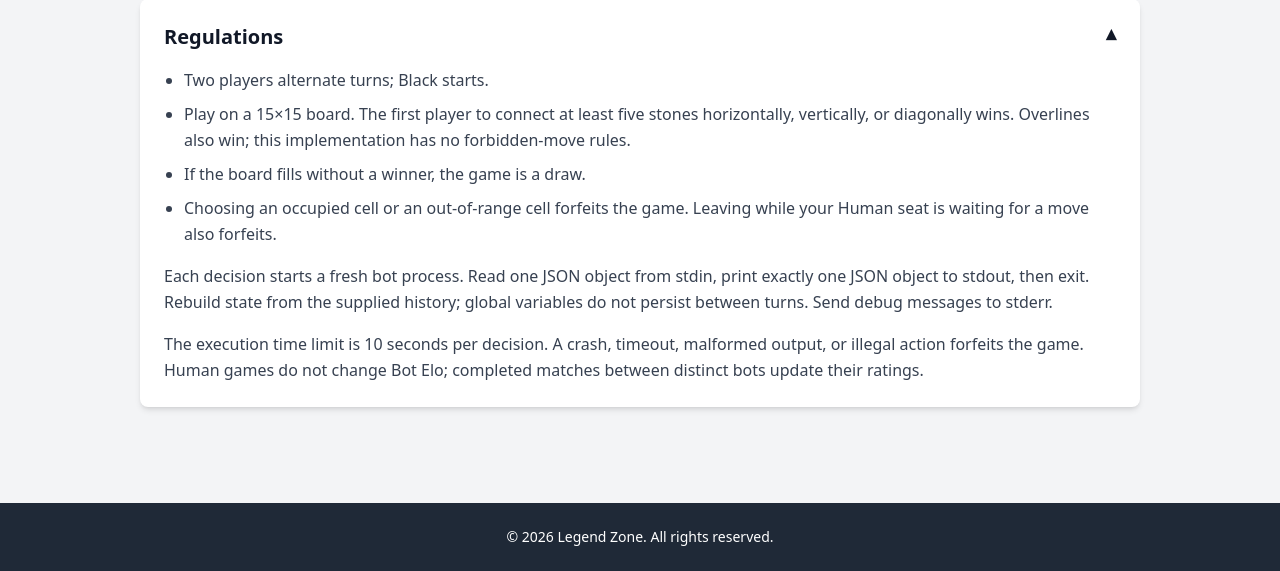
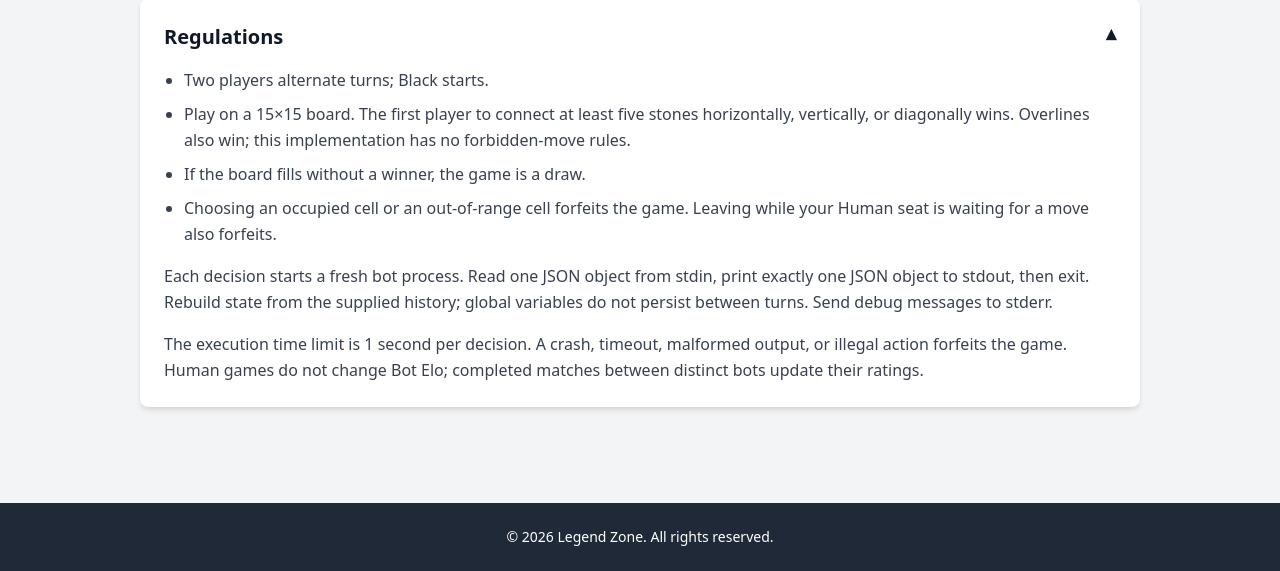
Before and after one commit to cuber-yuan/legend-zone-2026, a FastAPI app: page /gomoku in a window 1280 px wide, after a click that opens the changed part. Shown: the part 1325-1896 px from the top of the page. Run offline with FastAPI, Linux system fonts and the light colour scheme; data that the repository does not hold is empty; style sheets or scripts are compiled from the project's sources; parts of the project's set-up code (start-up, migrations or seed data) failed here and were passed over; some libraries are stand-ins or nearby versions.

Commit message:
config(bot): adjust time limit for bot execution

```diff
--- a/server/config.py
+++ b/server/config.py
@@ -11,7 +11,7 @@ class Settings:
     secret_key: str
     secure_cookie: bool = False
     max_upload: int = 16 * 1024 * 1024
-    step_timeout: float = 10
+    step_timeout: float = 1
     human_timeout: float = 120
 
     @property
--- a/server/templates/game_guides/macros.html
+++ b/server/templates/game_guides/macros.html
@@ -12,5 +12,5 @@
 
 {% macro execution_rules() -%}
 <p>Each decision starts a fresh bot process. Read one JSON object from stdin, print exactly one JSON object to stdout, then exit. Rebuild state from the supplied history; global variables do not persist between turns. Send debug messages to stderr.</p>
-<p>The execution time limit is 10 seconds per decision. A crash, timeout, malformed output, or illegal action forfeits the game. Human games do not change Bot Elo; completed matches between distinct bots update their ratings.</p>
+<p>The execution time limit is 1 second per decision. A crash, timeout, malformed output, or illegal action forfeits the game. Human games do not change Bot Elo; completed matches between distinct bots update their ratings.</p>
 {%- endmacro %}
```
